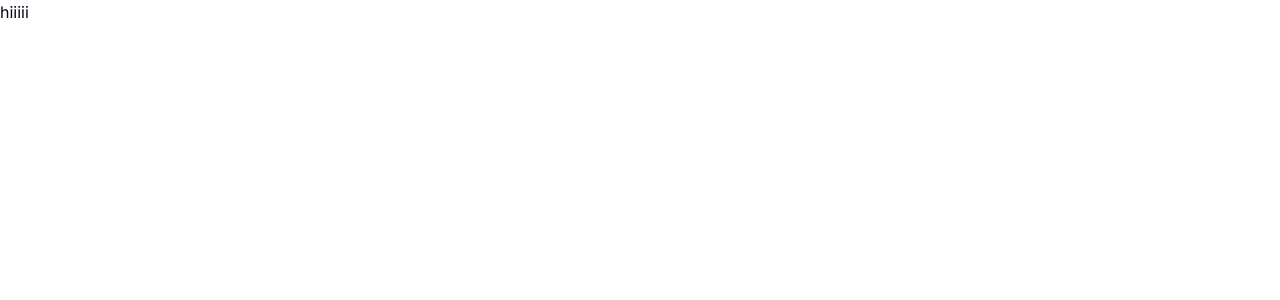
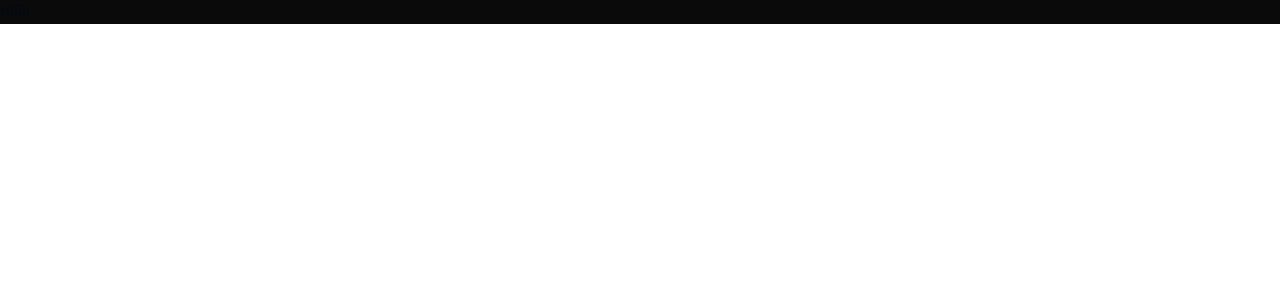
Before and after one commit to DGclasher/infinite-edits, a Next.js app: page / in a window 1280 px wide. Shown: the top 300 px of the page. Built offline with nearby package versions, Linux system fonts and the light colour scheme.

Commit message:
initial commit-tailwing config

```diff
--- a/app/layout.tsx
+++ b/app/layout.tsx
@@ -1,8 +1,10 @@
 import type { Metadata } from "next";
-import { Inter } from "next/font/google";
+import { Poppins } from "next/font/google";
 import "./globals.css";
 
-const inter = Inter({ subsets: ["latin"] });
+const font = Poppins({ subsets: ["latin"],
+  weight: '400'
+ });
 
 export const metadata: Metadata = {
   title: "Create Next App",
@@ -16,7 +18,7 @@
 }>) {
   return (
     <html lang="en">
-      <body className={inter.className}>{children}</body>
+      <body className={font.className}>{children}</body>
     </html>
   );
 }
--- a/app/page.tsx
+++ b/app/page.tsx
@@ -2,7 +2,7 @@
 
 export default function Home() {
   return (
-    <div>
+    <div className="w-full md:items-center md:justify-center bg-black/[0.96] antialiased bg-grid-white/[0.02] relative overflow-hidden">
       hiiiii
     </div>
   );
--- /dev/null
+++ b/components/ui/spotlight.tsx
@@ -0,0 +1,56 @@
+import React from "react";
+import { cn } from "@/lib/utils";
+
+type SpotlightProps = {
+  className?: string;
+  fill?: string;
+};
+
+export const Spotlight = ({ className, fill }: SpotlightProps) => {
+  return (
+    <svg
+      className={cn(
+        "animate-spotlight pointer-events-none absolute z-[1]  h-[169%] w-[138%] lg:w-[84%] opacity-0",
+        className
+      )}
+      xmlns="http://www.w3.org/2000/svg"
+      viewBox="0 0 3787 2842"
+      fill="none"
+    >
+      <g filter="url(#filter)">
+        <ellipse
+          cx="1924.71"
+          cy="273.501"
+          rx="1924.71"
+          ry="273.501"
+          transform="matrix(-0.822377 -0.568943 -0.568943 0.822377 3631.88 2291.09)"
+          fill={fill || "white"}
+          fillOpacity="0.21"
+        ></ellipse>
+      </g>
+      <defs>
+        <filter
+          id="filter"
+          x="0.860352"
+          y="0.838989"
+          width="3785.16"
+          height="2840.26"
+          filterUnits="userSpaceOnUse"
+          colorInterpolationFilters="sRGB"
+        >
+          <feFlood floodOpacity="0" result="BackgroundImageFix"></feFlood>
+          <feBlend
+            mode="normal"
+            in="SourceGraphic"
+            in2="BackgroundImageFix"
+            result="shape"
+          ></feBlend>
+          <feGaussianBlur
+            stdDeviation="151"
+            result="effect1_foregroundBlur_1065_8"
+          ></feGaussianBlur>
+        </filter>
+      </defs>
+    </svg>
+  );
+};
--- a/package.json
+++ b/package.json
@@ -11,6 +11,7 @@
   "dependencies": {
     "class-variance-authority": "^0.7.0",
     "clsx": "^2.1.1",
+    "framer-motion": "^11.1.7",
     "lucide-react": "^0.374.0",
     "next": "14.1.4",
     "react": "^18",
--- a/tailwind.config.ts
+++ b/tailwind.config.ts
@@ -67,10 +67,61 @@
           from: { height: "var(--radix-accordion-content-height)" },
           to: { height: "0" },
         },
+        'spotlight': {
+          "0%": {
+            opacity: '0',
+            transform: "translate(-72%, -62%) scale(0.5)",
+          },
+          "100%": {
+            opacity: '1',
+            transform: "translate(-50%,-40%) scale(1)",
+          },
+
+        },
+        'shimmer': {
+          from: {
+            "backgroundPosition": "0 0"
+          },
+          to: {
+            "backgroundPosition": "-200% 0"
+          }
+        },
+        'scroll': {
+          to: {
+            transform: "translate(calc(-50% - 0.5rem))",
+          },
+        },
+
+
       },
+      backgroundImage: {
+        "gradient-radial": "radial-gradient(var(--tw-gradient-stops))",
+        "gradient-conic":
+          "conic-gradient(from 180deg at 50% 50%, var(--tw-gradient-stops))",
+          "primary-gradient":
+          "linear-gradient(92.88deg, rgb(69, 94, 181) 9.16%, rgb(86, 67, 204) 43.89%, rgb(103, 63, 215) 64.72%)",
+        "page-gradient":
+          "radial-gradient(ellipse 80% 50% at 50% -20%,rgba(120,119,198,0.3), transparent)",
+        "hero-gradient":
+          "radial-gradient(ellipse 50% 80% at 20% 40%,rgba(93,52,221,0.1),transparent), radial-gradient(ellipse 50% 80% at 80% 50%,rgba(120,119,198,0.15),transparent)",
+        "hero-glow":
+          "conic-gradient(from 230.29deg at 51.63% 52.16%, rgb(36, 0, 255) 0deg, rgb(0, 135, 255) 67.5deg, rgb(108, 39, 157) 198.75deg, rgb(24, 38, 163) 251.25deg, rgb(54, 103, 196) 301.88deg, rgb(105, 30, 255) 360deg)",
+        "glow-lines":
+          "linear-gradient(var(--direction),#9d9bf2 0.43%,#7877c6 14.11%,rgba(120,119,198,0) 62.95%)",
+        "radial-faded":
+          "radial-gradient(circle at bottom center,var(--color),transparent 70%)",
+        "glass-gradient":
+          "linear-gradient(rgba(255, 255, 255, 0) 0%, rgba(255, 255, 255, 0.05) 100%)",
+      },
+
       animation: {
         "accordion-down": "accordion-down 0.2s ease-out",
         "accordion-up": "accordion-up 0.2s ease-out",
+
+        'spotlight': "spotlight 2s ease .75s 1 forwards",
+        'shimmer': "shimmer 2s linear infinite",
+        'scroll': 'scroll var(--animation-duration, 40s) var(--animation-direction, forwards) linear infinite'
+
       },
     },
   },
```
Also changed, not shown: 1 other file (tests, documents, lock files or other folders).
